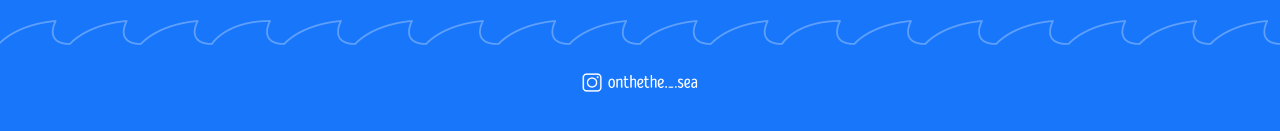
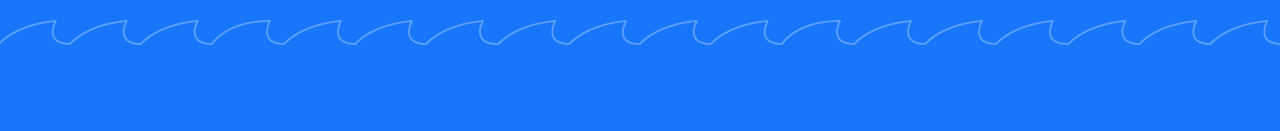
Before and after one commit to onthethesea/page, a plain HTML site: page index.html in a window 1280 px wide. Shown: the part 605-736 px from the top of the page. Drawn offline with Linux system fonts and the light colour scheme.

Commit message:
Update index.html

```diff
--- a/index.html
+++ b/index.html
@@ -3,7 +3,7 @@
 <head>
     <meta charset ="UTF-8">
     <title>온더더씨 프로필링크</title>
-    <link href="./해뭉.png" rel="icon" >
+    <link href="./Haemung.png" rel="icon" >
     <style>
         body {
             background-color: #1876FA;
@@ -81,12 +81,7 @@
             margin-top: 20px;
 
         }
-        .bottom img {
-            width: 120px;
-            height: 25px;
-            background-position: center;
-            background-size: cover;
-        }
+
 
 
     </style>
@@ -101,10 +96,6 @@
             <img src="./wave.png">
         </div>
     </div>
-    <div class="bottom">
-       <a target="_blank" href="https://www.instagram.com/onthethe._.sea/" title="인스타">
-            <img src="./insta.png">
-       </a>
-    </div>
+
 </body>
 </html>
```
